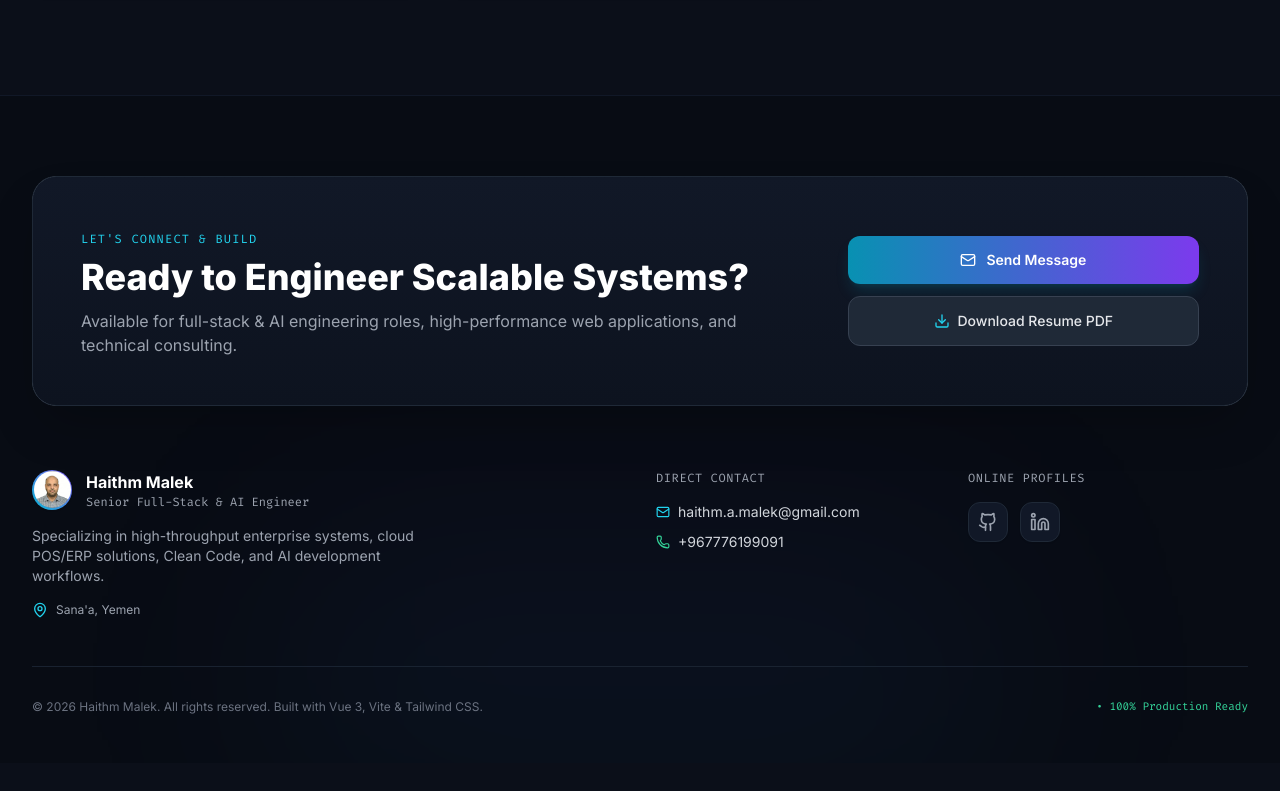
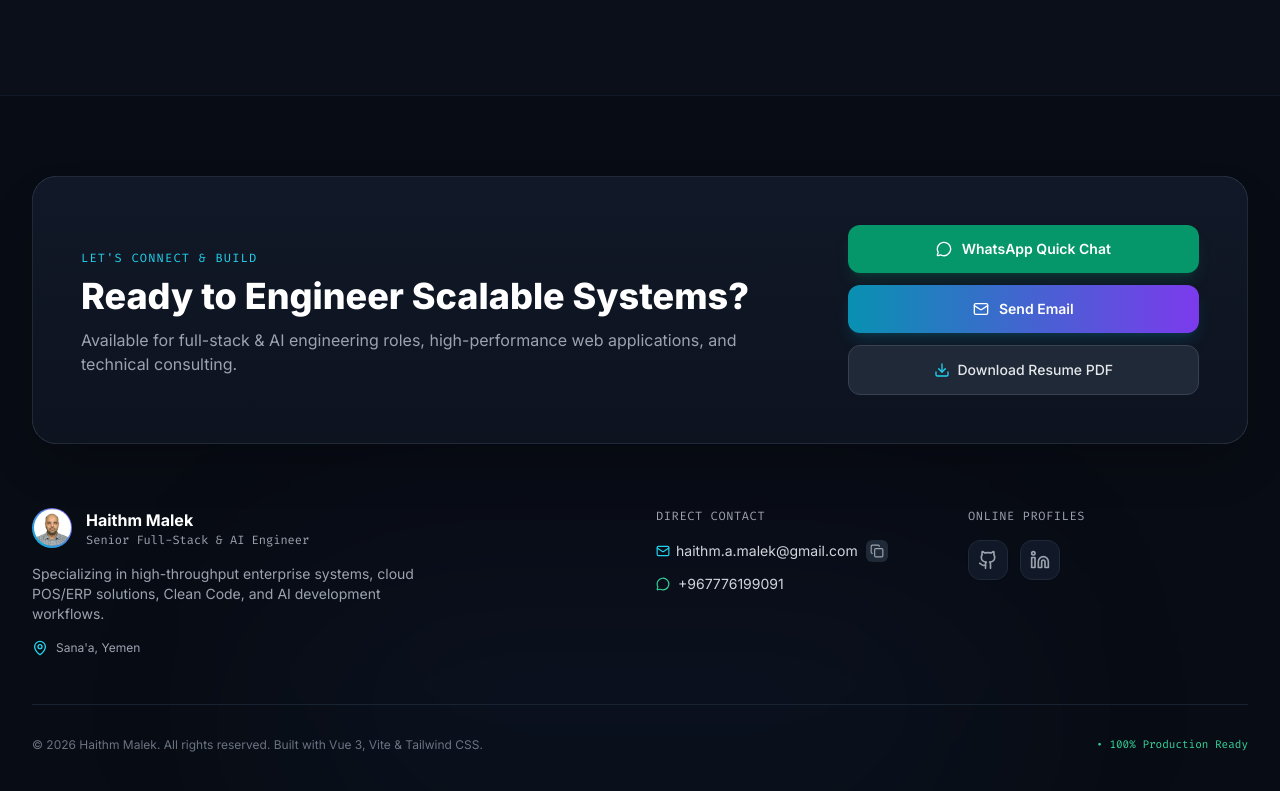
Before and after one commit to haithamahmed2008/portfolio, a Vue app: page / in a window 1280 px wide. Shown: the part 5325-6116 px from the top of the page. Before the commit the page ends 6088 px from the top, so only its background shows below. Built offline with nearby package versions, Linux system fonts and the light colour scheme.

Commit message:
feat: add direct WhatsApp quick-chat and interactive one-click email copy to footer

```diff
--- a/src/components/FooterSection.vue
+++ b/src/components/FooterSection.vue
@@ -20,6 +20,18 @@
           </div>
 
           <div class="lg:col-span-4 flex flex-col sm:flex-row lg:flex-col gap-3">
+            <!-- Direct WhatsApp Quick Chat -->
+            <a
+              :href="'https://wa.me/' + portfolioData.contact.phone.replace(/[^0-9]/g, '') + '?text=Hi%20Haithm,%20I%20reviewed%20your%20portfolio%20and%20would%20like%20to%20connect.'"
+              target="_blank"
+              rel="noopener noreferrer"
+              class="flex items-center justify-center gap-2.5 px-6 py-3.5 rounded-xl bg-emerald-600 hover:bg-emerald-500 text-white font-semibold text-sm shadow-lg shadow-emerald-600/20 hover:scale-[1.02] active:scale-[0.98] transition-all"
+            >
+              <MessageCircle class="w-4 h-4" />
+              <span>{{ t('footer.whatsappChat') }}</span>
+            </a>
+
+            <!-- Send Direct Email -->
             <a
               :href="'mailto:' + portfolioData.contact.email"
               class="flex items-center justify-center gap-2.5 px-6 py-3.5 rounded-xl bg-gradient-to-r from-cyan-600 to-violet-600 text-white font-semibold text-sm shadow-lg shadow-cyan-600/20 hover:scale-[1.02] active:scale-[0.98] transition-all"
@@ -28,6 +40,7 @@
               <span>{{ t('footer.sendMessage') }}</span>
             </a>
 
+            <!-- Download Resume -->
             <a
               :href="portfolioData.resumePath"
               download="Haithm_Malek_Resume.pdf"
@@ -68,19 +81,38 @@
           </div>
         </div>
 
-        <!-- Col 2: Direct Contact -->
+        <!-- Col 2: Direct Contact & Copy Email -->
         <div>
           <h4 class="text-xs font-mono uppercase text-slate-400 dark:text-gray-400 tracking-wider mb-4">{{ t('footer.directContact') }}</h4>
-          <ul class="space-y-2.5 text-xs sm:text-sm text-slate-600 dark:text-gray-300">
+          <ul class="space-y-3 text-xs sm:text-sm text-slate-600 dark:text-gray-300">
             <li>
-              <a :href="'mailto:' + portfolioData.contact.email" class="hover:text-cyan-600 dark:hover:text-cyan-400 transition-colors flex items-center gap-2" dir="ltr">
-                <Mail class="w-3.5 h-3.5 text-cyan-600 dark:text-cyan-400" />
-                <span>{{ portfolioData.contact.email }}</span>
-              </a>
+              <div class="flex items-center gap-2" dir="ltr">
+                <a :href="'mailto:' + portfolioData.contact.email" class="hover:text-cyan-600 dark:hover:text-cyan-400 transition-colors flex items-center gap-1.5 truncate">
+                  <Mail class="w-3.5 h-3.5 text-cyan-600 dark:text-cyan-400 flex-shrink-0" />
+                  <span class="truncate">{{ portfolioData.contact.email }}</span>
+                </a>
+                <button
+                  @click="copyEmail"
+                  class="p-1 rounded-md bg-slate-200 dark:bg-gray-800 hover:bg-cyan-500/20 text-slate-600 dark:text-gray-400 hover:text-cyan-600 dark:hover:text-cyan-300 transition-all flex-shrink-0"
+                  :title="copied ? t('footer.emailCopied') : t('footer.copyEmail')"
+                >
+                  <Check v-if="copied" class="w-3.5 h-3.5 text-emerald-500 animate-bounce" />
+                  <Copy v-else class="w-3.5 h-3.5" />
+                </button>
+              </div>
+              <span v-if="copied" class="text-[10px] text-emerald-600 dark:text-emerald-400 font-mono block mt-1">
+                {{ t('footer.emailCopied') }}
+              </span>
             </li>
             <li>
-              <a :href="'tel:' + portfolioData.contact.phone" class="hover:text-cyan-600 dark:hover:text-cyan-400 transition-colors flex items-center gap-2" dir="ltr">
-                <Phone class="w-3.5 h-3.5 text-emerald-600 dark:text-emerald-400" />
+              <a
+                :href="'https://wa.me/' + portfolioData.contact.phone.replace(/[^0-9]/g, '')"
+                target="_blank"
+                rel="noopener noreferrer"
+                class="hover:text-emerald-600 dark:hover:text-emerald-400 transition-colors flex items-center gap-2"
+                dir="ltr"
+              >
+                <MessageCircle class="w-3.5 h-3.5 text-emerald-600 dark:text-emerald-400" />
                 <span>{{ portfolioData.contact.phone }}</span>
               </a>
             </li>
@@ -129,9 +161,19 @@
 </template>
 
 <script setup>
+import { ref } from 'vue';
 import { useI18n } from 'vue-i18n';
-import { Mail, Phone, MapPin, Download, Github, Linkedin } from 'lucide-vue-next';
+import { Mail, MessageCircle, MapPin, Download, Github, Linkedin, Copy, Check } from 'lucide-vue-next';
 import { portfolioData } from '../data/portfolioData';
 
 const { t } = useI18n();
+const copied = ref(false);
+
+const copyEmail = () => {
+  navigator.clipboard.writeText(portfolioData.contact.email);
+  copied.value = true;
+  setTimeout(() => {
+    copied.value = false;
+  }, 2500);
+};
 </script>
--- a/src/locales/ar.json
+++ b/src/locales/ar.json
@@ -157,7 +157,10 @@
     "ctaBadge": "لنعمل معاً ونبني شيئاً متميزاً",
     "ctaTitle": "هل تبحث عن بناء أنظمة برمجية قابلة للتوسع؟",
     "ctaSubtitle": "متاح لوظائف مهندس برمجيات متكامل ومستشار معماريات الويب ومشاريع التطوير المتقدمة.",
-    "sendMessage": "إرسال رسالة",
+    "sendMessage": "إرسال بريد إلكتروني",
+    "whatsappChat": "محادثة فورية عبر واتساب",
+    "copyEmail": "نسخ البريد الإلكتروني",
+    "emailCopied": "تم النسخ إلى الحافظة بنجاح!",
     "downloadResume": "تحميل السيرة الذاتية (PDF)",
     "bio": "متخصص في بناء أنظمة المؤسسات السحابية، وحلول نقاط البيع والتجارة، ومعايير الكود النظيف، ومسارات الذكاء الاصطناعي.",
     "directContact": "معلومات الاتصال المباشر",
--- a/src/locales/en.json
+++ b/src/locales/en.json
@@ -157,7 +157,10 @@
     "ctaBadge": "Let's connect & build",
     "ctaTitle": "Ready to Engineer Scalable Systems?",
     "ctaSubtitle": "Available for full-stack & AI engineering roles, high-performance web applications, and technical consulting.",
-    "sendMessage": "Send Message",
+    "sendMessage": "Send Email",
+    "whatsappChat": "WhatsApp Quick Chat",
+    "copyEmail": "Copy Email",
+    "emailCopied": "Copied to Clipboard!",
     "downloadResume": "Download Resume PDF",
     "bio": "Specializing in high-throughput enterprise systems, cloud POS/ERP solutions, Clean Code, and AI development workflows.",
     "directContact": "Direct Contact",
```
